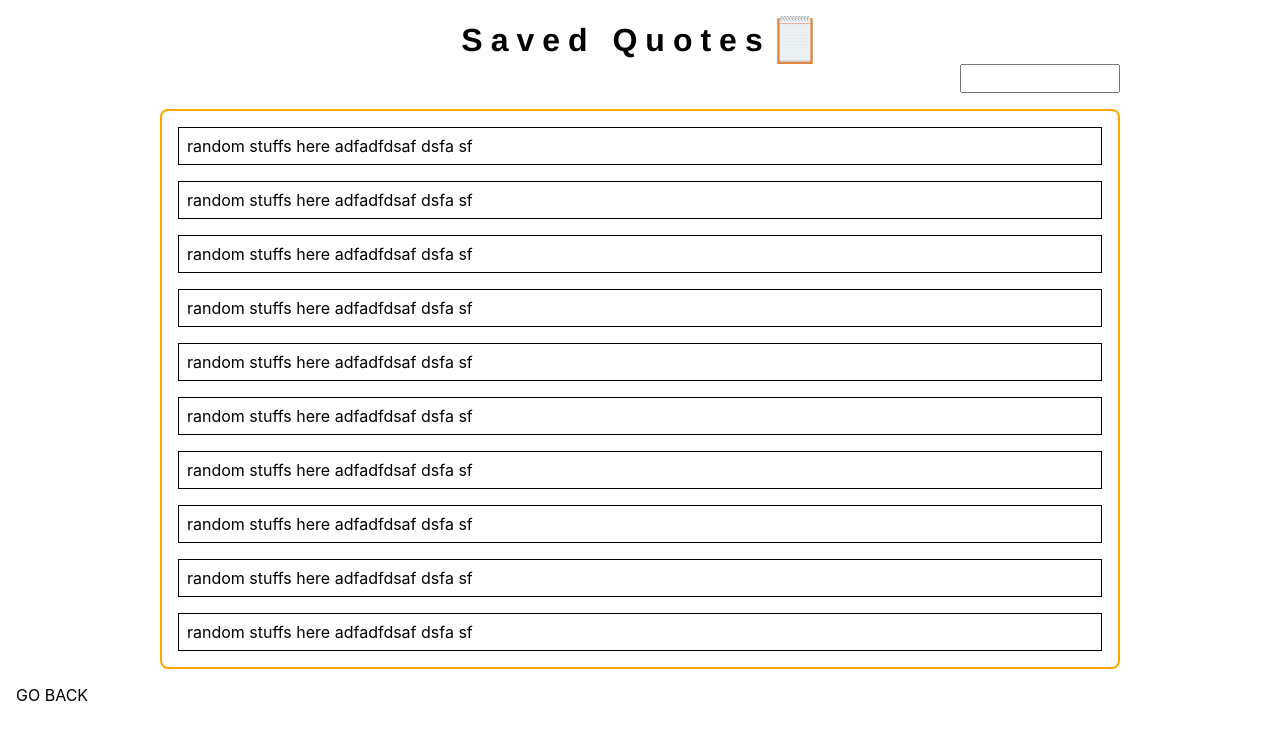
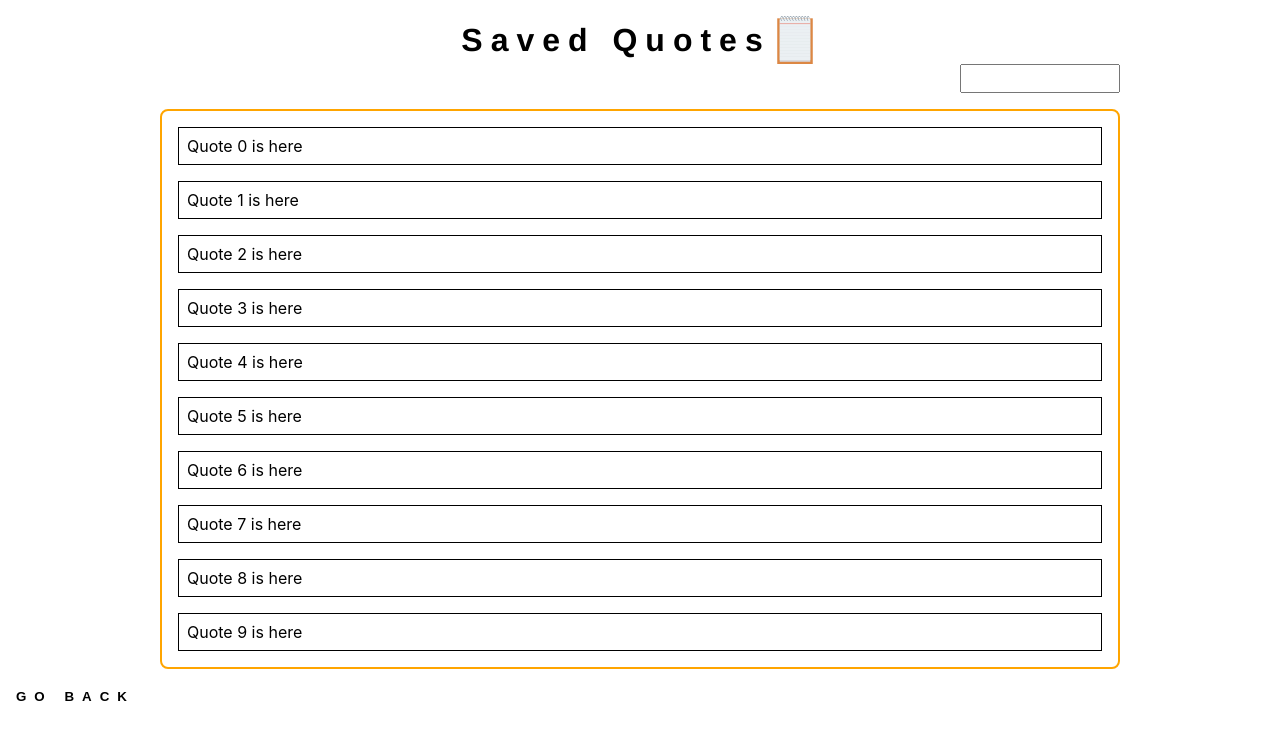
Before and after one commit to marcusgchan/the-wise-waddler, a React (Create React App) app: page /saved-quotes in a window 1280 px wide. Shown: the top 740 px of the page. Built offline with nearby package versions, Linux system fonts and the light colour scheme.

Commit message:
Adds filter search and dummy json data to QuotesPage

```diff
--- a/src/components/QuotesPage.js
+++ b/src/components/QuotesPage.js
@@ -1,8 +1,26 @@
-import React from "react";
+import React, { useEffect, useState } from "react";
 import styles from "./styles/QuotesPage.module.css";
 import NotePad from "../img/NotePad.svg";
+import dummyQuotes from "../dummyQuotes.json";
+import { useNavigate } from "react-router-dom";
 
 const QuotesPage = () => {
+  const quotes = dummyQuotes.quotes;
+  const [filterSearch,setFilterSearch] = useState("");
+  const [filteredQuotes, setFilteredQuotes] = useState(quotes);
+  const navigate = useNavigate();
+  useEffect(()=>{
+    if (!filterSearch.replace(/\s/g, '').length) { //If there is only whitespace in filterSearch
+      setFilteredQuotes(quotes);
+    } else {
+      setFilteredQuotes(quotes.filter((quote)=>quote.noQuackQuote.includes(filterSearch)));
+    }
+  },[filterSearch]);
+
+  const handleFilterChange = (e) => {
+    setFilterSearch(e.target.value);
+  }
+
   return (
     <>
       <div className={styles.container}>
@@ -11,48 +29,37 @@ const QuotesPage = () => {
           <img src={NotePad} alt="" className={styles.notePad} />
         </div>
         <section className={styles.inputQuotesContainer}>
-          <input type="text" className={styles.search} />
+          <input type="text" className={styles.search} value={filterSearch}
+          onChange={handleFilterChange}/>
           <div className={styles.quotesContainer}>
-            <Row quote="random stuffs here adfadfdsaf dsfa sf " />
-            <Row quote="random stuffs here adfadfdsaf dsfa sf " />
-            <Row quote="random stuffs here adfadfdsaf dsfa sf " />
-            <Row quote="random stuffs here adfadfdsaf dsfa sf " />
-            <Row quote="random stuffs here adfadfdsaf dsfa sf " />
-            <Row quote="random stuffs here adfadfdsaf dsfa sf " />
-            <Row quote="random stuffs here adfadfdsaf dsfa sf " />
-            <Row quote="random stuffs here adfadfdsaf dsfa sf " />
-            <Row quote="random stuffs here adfadfdsaf dsfa sf " />
-            <Row quote="random stuffs here adfadfdsaf dsfa sf " />
-            <Row quote="random stuffs here adfadfdsaf dsfa sf " />
-            <Row quote="random stuffs here adfadfdsaf dsfa sf " />
-            <Row quote="random stuffs here adfadfdsaf dsfa sf " />
-            <Row quote="random stuffs here adfadfdsaf dsfa sf " />
-            <Row quote="random stuffs here adfadfdsaf dsfa sf " />
-            <Row quote="random stuffs here adfadfdsaf dsfa sf " />
-            <Row quote="random stuffs here adfadfdsaf dsfa sf " />
-            <Row quote="random stuffs here adfadfdsaf dsfa sf " />
-            <Row quote="random stuffs here adfadfdsaf dsfa sf " />
-            <Row quote="random stuffs here adfadfdsaf dsfa sf " />
-            <Row quote="random stuffs here adfadfdsaf dsfa sf " />
+            <Rows filteredQuotes={filteredQuotes}/>
           </div>
         </section>
       </div>
       <div className={styles.backButtonContainer}>
-        <a href="/" className={styles.backButton}>GO BACK</a>
+        <button className={styles.backButton} onClick={()=>navigate("/")}>GO BACK</button>
       </div>
     </>
 
   );
 };
 
-// const Rows = () => {
+const Rows = ({filteredQuotes}) => {
+  // const quotes = localStorage.getItem("quotes");
 
-// };
+  return(
+    <div>
+      {filteredQuotes.map((quote)=>
+        <Row key={quote.id} quote={quote}/>)}
+    </div>
+  );
+
+};
 
 const Row = ({ quote, isDuckified }) => {
   return (
     <div className={styles.quote}>
-      <p>{quote}</p>
+      <p>{quote.noQuackQuote}</p>
     </div>
   );
 };
--- a/src/components/styles/QuotesPage.module.css
+++ b/src/components/styles/QuotesPage.module.css
@@ -54,6 +54,11 @@
 }
 
 .backButton {
-  text-decoration: none;
+  background: none;
+  border: none;
+  cursor: pointer;
   color: var(--main-font-clr);
+  letter-spacing: 0.5rem;
+  font-family: Arial, Helvetica, sans-serif;
+  font-weight: bolder;
 }
--- /dev/null
+++ b/src/dummyQuotes.json
@@ -0,0 +1,100 @@
+{
+    "quotes": [
+        {
+            "id": 0,
+            "noQuackQuote": "Quote 0 is here",
+            "midQuackQuote": "Duck 0 is here",
+            "fullQuackQuote": "Duck 0 quack here"
+        },
+        {
+            "id": 1,
+            "noQuackQuote": "Quote 1 is here",
+            "midQuackQuote": "Duck 1 is here",
+            "fullQuackQuote": "Duck 1 quack here"
+        },
+        {
+            "id": 2,
+            "noQuackQuote": "Quote 2 is here",
+            "midQuackQuote": "Duck 2 is here",
+            "fullQuackQuote": "Duck 2 quack here"
+        },
+        {
+            "id": 3,
+            "noQuackQuote": "Quote 3 is here",
+            "midQuackQuote": "Duck 3 is here",
+            "fullQuackQuote": "Duck 3 quack here"
+        },
+        {
+            "id": 4,
+            "noQuackQuote": "Quote 4 is here",
+            "midQuackQuote": "Duck 4 is here",
+            "fullQuackQuote": "Duck 4 quack here"
+        },
+        {
+            "id": 5,
+            "noQuackQuote": "Quote 5 is here",
+            "midQuackQuote": "Duck 5 is here",
+            "fullQuackQuote": "Duck 5 quack here"
+        },
+        {
+            "id": 6,
+            "noQuackQuote": "Quote 6 is here",
+            "midQuackQuote": "Duck 6 is here",
+            "fullQuackQuote": "Duck 6 quack here"
+        },
+        {
+            "id": 7,
+            "noQuackQuote": "Quote 7 is here",
+            "midQuackQuote": "Duck 7 is here",
+            "fullQuackQuote": "Duck 7 quack here"
+        },
+        {
+            "id": 8,
+            "noQuackQuote": "Quote 8 is here",
+            "midQuackQuote": "Duck 8 is here",
+            "fullQuackQuote": "Duck 8 quack here"
+        },
+        {
+            "id": 9,
+            "noQuackQuote": "Quote 9 is here",
+            "midQuackQuote": "Duck 9 is here",
+            "fullQuackQuote": "Duck 9 quack here"
+        },
+        {
+            "id": 10,
+            "noQuackQuote": "Quote 10 is here",
+            "midQuackQuote": "Duck 10 is here",
+            "fullQuackQuote": "Duck 10 quack here"
+        },
+        {
+            "id": 11,
+            "noQuackQuote": "Quote 11 is here",
+            "midQuackQuote": "Duck 11 is here",
+            "fullQuackQuote": "Duck 11 quack here"
+        },
+        {
+            "id": 12,
+            "noQuackQuote": "Quote 12 is here",
+            "midQuackQuote": "Duck 12 is here",
+            "fullQuackQuote": "Duck 12 quack here"
+        },
+        {
+            "id": 13,
+            "noQuackQuote": "Quote 13 is here",
+            "midQuackQuote": "Duck 13 is here",
+            "fullQuackQuote": "Duck 13 quack here"
+        },
+        {
+            "id": 14,
+            "noQuackQuote": "Quote 14 is here",
+            "midQuackQuote": "Duck 14 is here",
+            "fullQuackQuote": "Duck 14 quack here"
+        },
+        {
+            "id": 15,
+            "noQuackQuote": "Quote 15 is here",
+            "midQuackQuote": "Duck 15 is here",
+            "fullQuackQuote": "Duck 15 quack here"
+        }
+    ]
+}
```
